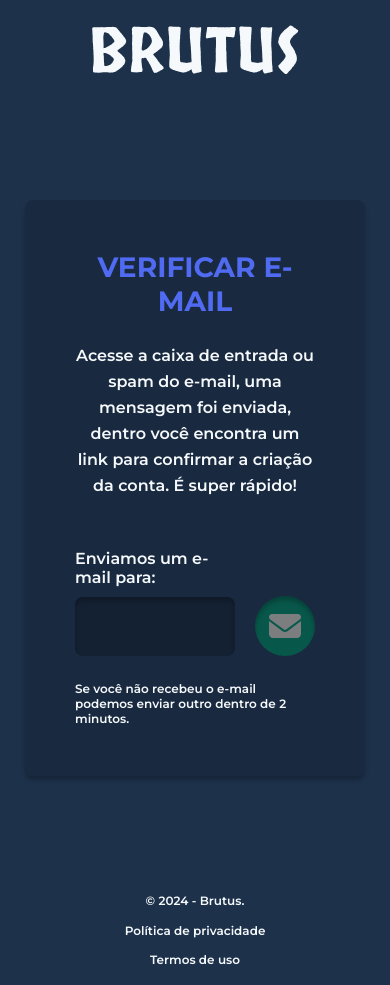
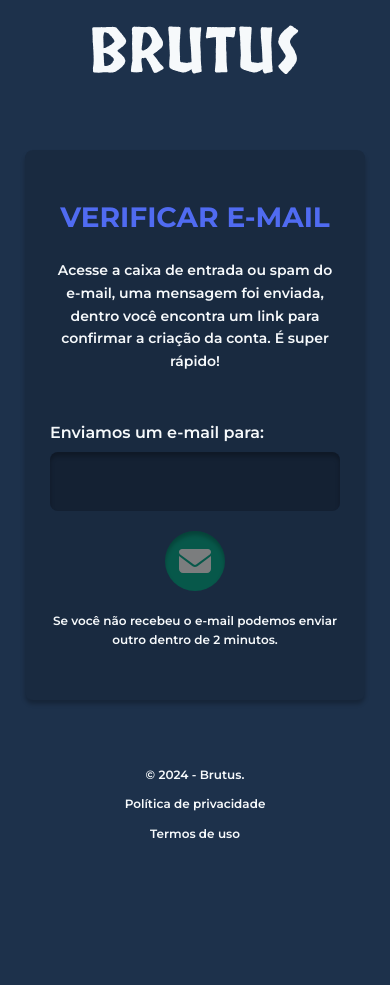
Before and after one commit to rodrigofontesdev/brutus-demo, a React (Vite) app: page /cadastrar/confirmar in a window 390 px wide. After the commit the page ends 858 px from the top, so only its background shows below. Built offline with nearby package versions, Linux system fonts and the light colour scheme; what react-imask would draw is missing.

Commit message:
feat(page): apply responsive on confirm account page

```diff
--- a/src/pages/auth/ConfirmAccount/styles.ts
+++ b/src/pages/auth/ConfirmAccount/styles.ts
@@ -4,49 +4,81 @@ export const Container = styled.div`
   max-width: 50rem;
   margin-right: auto;
   margin-left: auto;
-  padding-top: ${({ theme }) => theme.space[20]};
-  padding-bottom: ${({ theme }) => theme.space[20]};
+  padding-top: ${({ theme }) => theme.space[10]};
+  padding-bottom: ${({ theme }) => theme.space[10]};
+
+  @media (min-width: ${({ theme }) => theme.screen.md}) {
+    padding-top: ${({ theme }) => theme.space[20]};
+    padding-bottom: ${({ theme }) => theme.space[20]};
+  }
 `
 
 export const Card = styled.section`
-  padding: ${({ theme }) => theme.space[10]};
+  padding-top: ${({ theme }) => theme.space[10]};
+  padding-bottom: ${({ theme }) => theme.space[10]};
+  padding-left: ${({ theme }) => theme.space[5]};
+  padding-right: ${({ theme }) => theme.space[5]};
+
+  @media (min-width: ${({ theme }) => theme.screen.md}) {
+    padding: ${({ theme }) => theme.space[10]};
+  }
 `
 
 export const Heading = styled.header`
-  display: flex;
-  flex-direction: column;
-  align-items: center;
+  display: grid;
   row-gap: ${({ theme }) => theme.space[5]};
   margin-bottom: ${({ theme }) => theme.space[10]};
 
   h1 {
     color: ${({ theme }) => theme.blue[400]};
     font-size: ${({ theme }) => theme.font['3xl']};
+    text-transform: uppercase;
     text-align: center;
-    text-transform: uppercase;
   }
 
   p {
-    font-size: ${({ theme }) => theme.font.md};
+    font-size: ${({ theme }) => theme.font.sm};
     line-height: ${({ theme }) => theme.line.xl};
     text-align: center;
+  }
+
+  @media (min-width: ${({ theme }) => theme.screen.md}) {
+    h1 {
+      font-size: ${({ theme }) => theme.font['5xl']};
+    }
+
+    p {
+      font-size: ${({ theme }) => theme.font.md};
+    }
   }
 `
 
 export const ConfirmForm = styled.form`
   display: grid;
-  grid-template-columns: 1fr 3.75rem;
-  grid-template-rows: 1fr auto;
-  column-gap: ${({ theme }) => theme.space[4]};
-  row-gap: ${({ theme }) => theme.space[5]};
+  gap: ${({ theme }) => theme.space[4]};
 
-  button {
-    align-self: flex-end;
+  > button {
+    justify-self: center;
   }
 
-  p {
+  > p {
+    grid-column: 1 / -1;
+    color: ${({ theme }) => theme.blue[50]};
     font-size: ${({ theme }) => theme.font.xs};
-    color: ${({ theme }) => theme.blue[50]};
-    grid-column: 1 / -1;
+    line-height: ${({ theme }) => theme.line.xl};
+    text-align: center;
+  }
+
+  @media (min-width: ${({ theme }) => theme.screen.md}) {
+    grid-template-columns: 1fr 3.75rem;
+    row-gap: ${({ theme }) => theme.space[5]};
+
+    > button {
+      align-self: end;
+    }
+
+    > p {
+      text-align: left;
+    }
   }
 `
```
